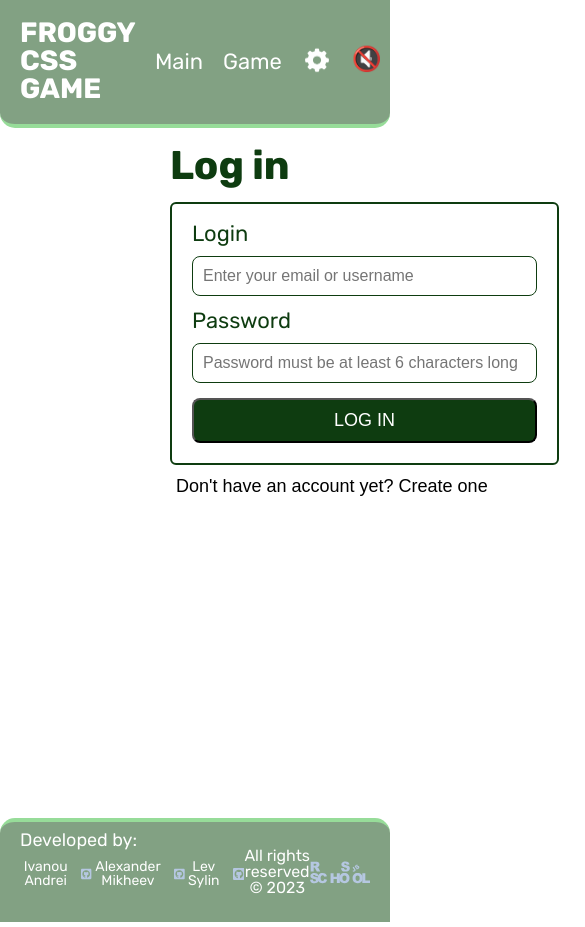
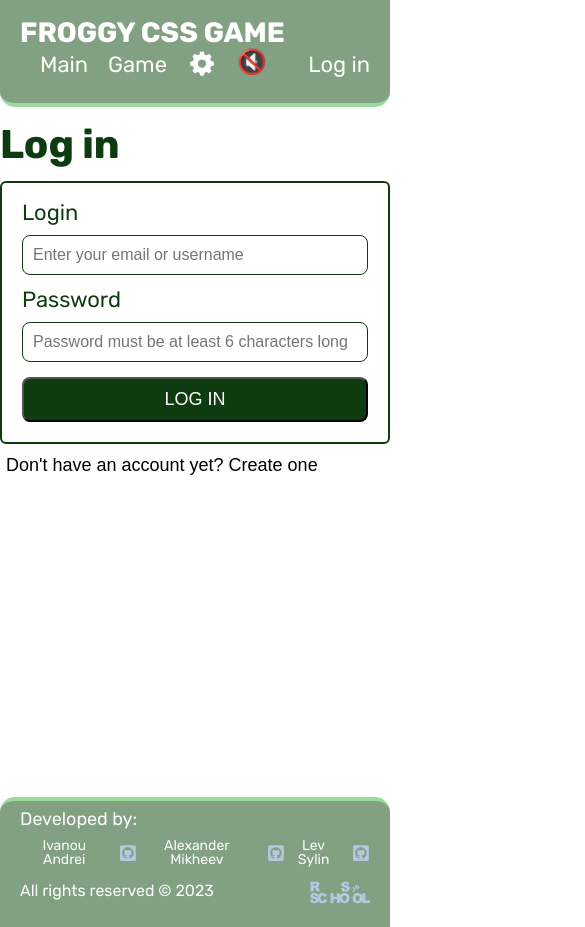
Before and after one commit to Levosilimo/froggies, a React (Create React App) app: page / in a window 390 px wide. Both pictures are taken after a click on the item "Game". Shown: the top 927 px of the page, 585 px wide, since content can reach past the window. Built offline with nearby package versions, Linux system fonts and the light colour scheme; what http-status-codes would draw is missing.

Commit message:
fix: fix styles

```diff
--- a/src/components/footer/footer.scss
+++ b/src/components/footer/footer.scss
@@ -26,6 +26,7 @@
   padding: 10px 20px;
   margin-top: auto;
   display: flex;
+  flex-wrap: wrap;
   align-items: center;
   justify-content: center;
   @include themed() {
@@ -41,7 +42,7 @@
 .footer-block {
   width: 100%;
   display: flex;
-  flex-wrap: nowrap;
+  flex-wrap: wrap;
   justify-content: space-between;
   text-align: center;
 }
--- a/src/components/header/header.scss
+++ b/src/components/header/header.scss
@@ -2,6 +2,7 @@
 
 .header {
   display: flex;
+  flex-wrap: wrap;
   justify-content: space-between;
   align-items: center;
   padding: 20px;
@@ -24,6 +25,7 @@
   padding: 0;
   list-style: none;
   display: flex;
+  flex-wrap: wrap;
   align-items: center;
   justify-content: space-between;
 
--- a/src/pages/game-page/game-page.scss
+++ b/src/pages/game-page/game-page.scss
@@ -111,6 +111,9 @@
     display: inline-flex;
     width: 100%;
     padding-left: 0.9rem;
+    @media (max-width: 1160px) {
+      padding-left: unset;
+    }
     textarea {
       padding: 0;
       resize: none;
@@ -237,6 +240,7 @@ pre {
   border-radius: 0.2rem;
   padding: 0.1rem;
   background-color: $gray-light;
+  white-space: pre-line;
 }
 
 .rules-list > li > code {
--- a/src/pages/game-page/game-page.tsx
+++ b/src/pages/game-page/game-page.tsx
@@ -97,12 +97,12 @@ function GamePage(): JSX.Element {
         if (target.getAttribute("data-tooltip") === key){
           const divElement = tooltipsRef.current.find((htmlElement) => htmlElement && htmlElement.hasAttribute("data-tooltip") && htmlElement.getAttribute("data-tooltip") === key);
           if(divElement) {
-            if (tooltipContainerRef.current.style.top === target.getBoundingClientRect().bottom+10+"px"
+            if (tooltipContainerRef.current.style.top === target.getBoundingClientRect().bottom+10+window.scrollY+"px"
             && tooltipContainerRef.current.getAttribute("data-tooltip") === key) {
               closeTooltip();
               return;
             }
-            tooltipContainerRef.current.style.top = target.getBoundingClientRect().bottom+10+"px";
+            tooltipContainerRef.current.style.top = target.getBoundingClientRect().bottom+10+window.scrollY+"px";
             tooltipContainerRef.current.style.left = target.getBoundingClientRect().left-20+"px";
             tooltipContainerRef.current.hidden = false;
             tooltipContainerRef.current.setAttribute("data-tooltip", key);
@@ -173,10 +173,14 @@ function GamePage(): JSX.Element {
       .catch((err) => dispatch(redirectToRoute(AppRoute.Login)));
   }, [levelNumber, language]);
 
-  useEffect(() => {
-    if (questionBlock.current){
+  const updateLinesCount = () => {
+    if(questionBlock.current) {
       setLinesCount(countLines(questionBlock.current));
     }
+  }
+
+  useEffect(() => {
+    updateLinesCount();
     const close = (e: KeyboardEvent) => {
       if(e.keyCode === 27){
         closeModals();
@@ -184,6 +188,7 @@ function GamePage(): JSX.Element {
     };
     window.addEventListener('keydown', close);
     window.addEventListener('click', closeModals);
+    window.addEventListener('resize',updateLinesCount);
   });
 
   if(!level) return (<LoadingScreen />)
--- a/src/pages/login-page/login-page.scss
+++ b/src/pages/login-page/login-page.scss
@@ -138,3 +138,35 @@
     }
   }
 }
+
+@media (max-width: 795px) {
+  .login {
+    padding: 0;
+  }
+  .login-form {
+    position: relative;
+    box-sizing: border-box;
+    padding: 20px 0;
+    width: 80%;
+
+    &:after {
+      content: unset;
+    }
+  }
+  .form {
+    width: unset;
+  }
+}
+
+@media (max-width: 650px) {
+  .login-form {
+    width: 100%;
+  }
+}
+
+
+@media (max-height: 750px) {
+  .login-form {
+    height: unset;
+  }
+}
```
